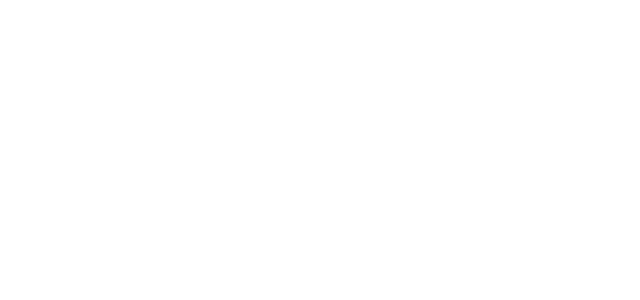
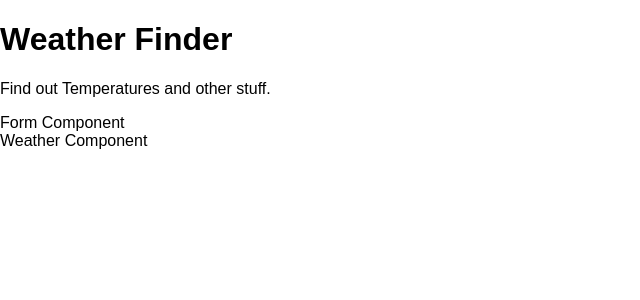
Before and after one commit to bcaya/react-weather-app, a React (Create React App) app: page / in a window 1280 px wide. Shown: the top 300 px of the page, without its empty margins (0-640 px from the left). Built offline with nearby package versions, Linux system fonts and the light colour scheme.

Commit message:
stub out components

```diff
--- a/src/App.js
+++ b/src/App.js
@@ -1,10 +1,14 @@
 import React from 'react';
-
+import Titles from './components/Titles';
+import Form from './components/Form';
+import Weather from './components/Weather';
 class App extends React.Component {
   render() {
     return (
       <div>
-
+        <Titles />
+        <Form />
+        <Weather />
       </div>
     )
   }
--- /dev/null
+++ b/src/components/Form.js
@@ -0,0 +1,13 @@
+import React from 'react';
+
+class Form extends React.Component{
+  render(){
+    return(
+      <div>
+        Form Component
+      </div>
+    )
+  }
+}
+
+export default Form;
--- /dev/null
+++ b/src/components/Titles.js
@@ -0,0 +1,14 @@
+import React from 'react';
+
+class Titles extends React.Component{
+  render(){
+    return(
+      <div>
+        <h1>Weather Finder</h1>
+        <p>Find out Temperatures and other stuff.</p>
+      </div>
+    );
+  }
+}
+
+export default Titles;
--- /dev/null
+++ b/src/components/Weather.js
@@ -0,0 +1,13 @@
+import React from 'react';
+
+class Weather extends React.Component{
+  render(){
+    return(
+      <div>
+        Weather Component
+      </div>
+    )
+  }
+}
+
+export default Weather;
```
